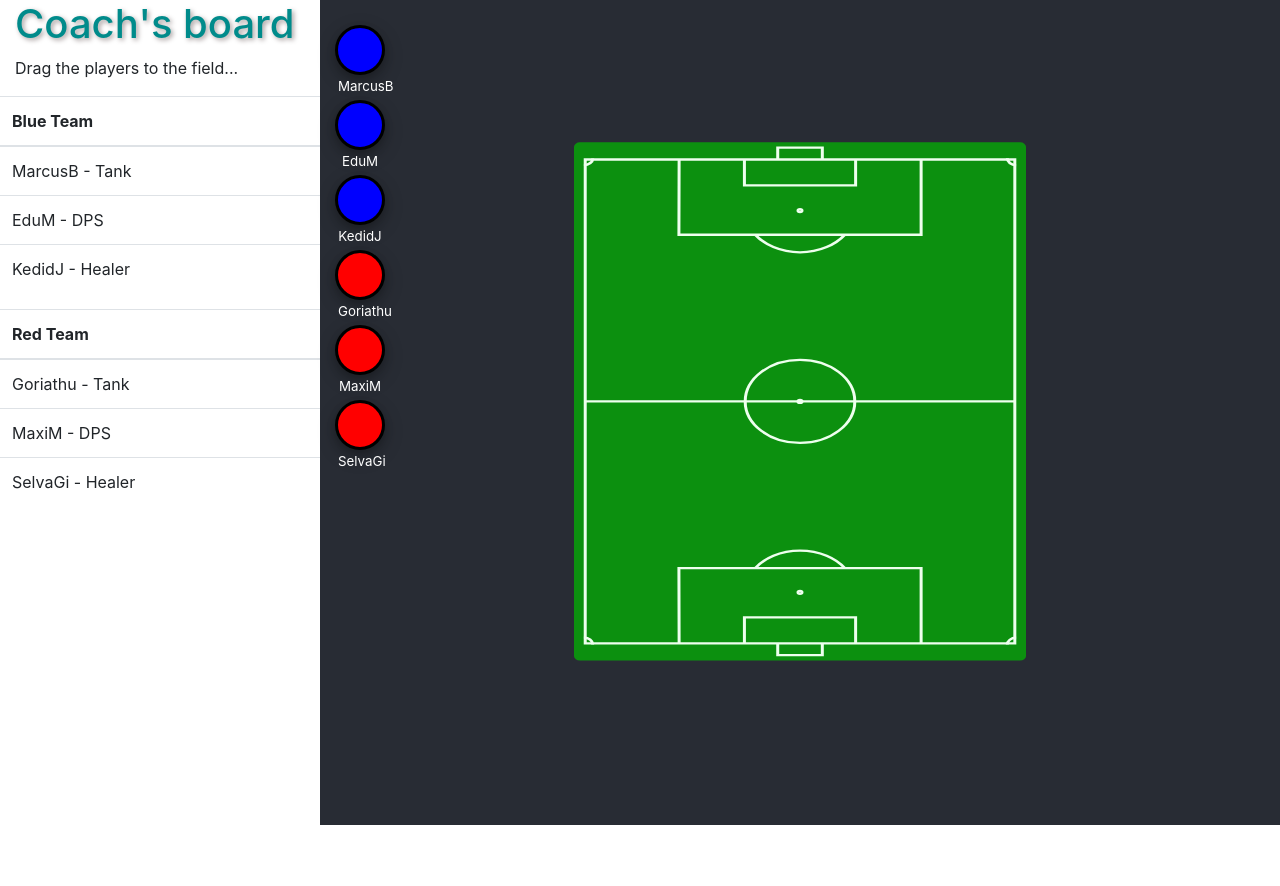
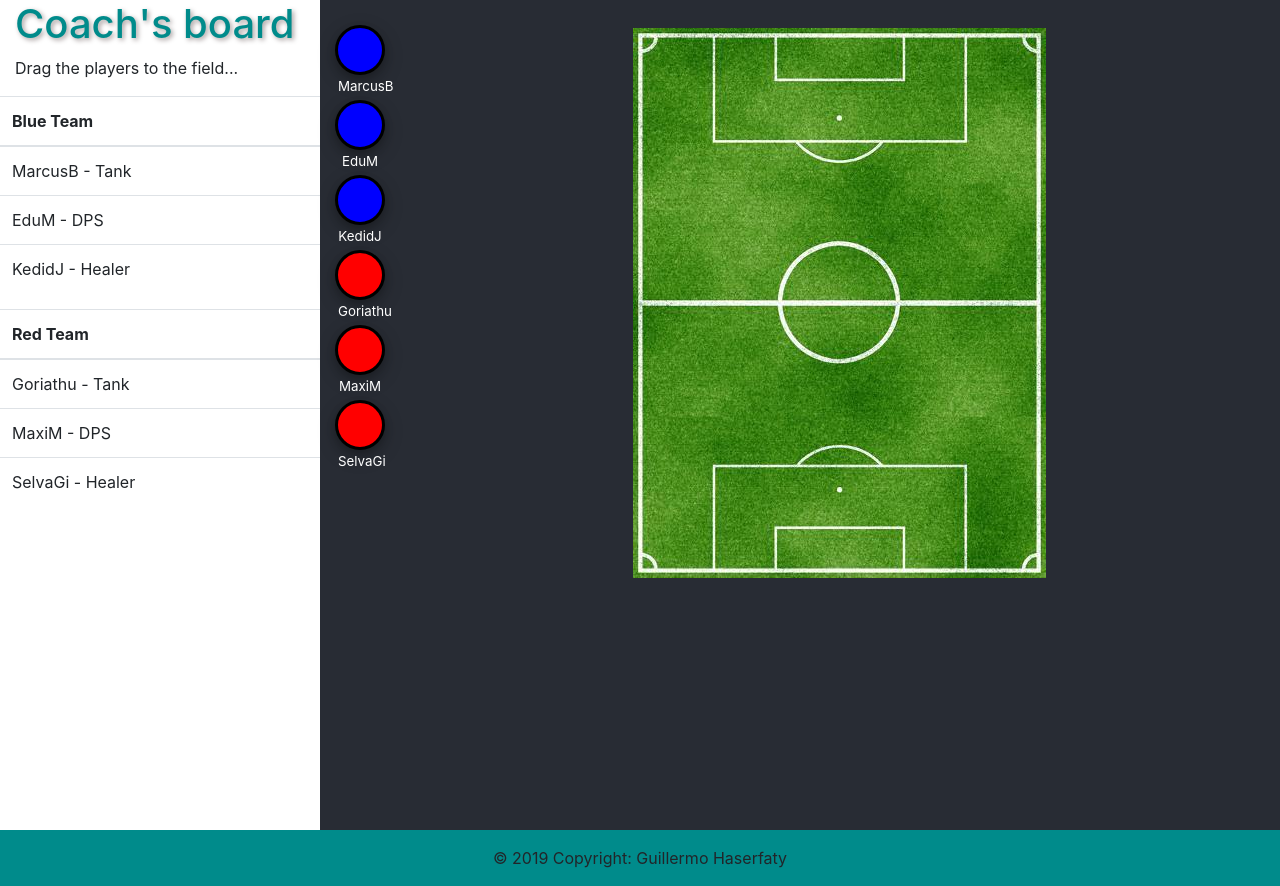
Before and after one commit to ghaserfaty/coach-challenge, a React (Create React App) app in the folder coach-app/: page / in a window 1280 px wide. Before the commit the page ends 825 px from the top, so only its background shows below. Built offline with nearby package versions, Linux system fonts and the light colour scheme.

Commit message:
footer added

```diff
--- a/coach-app/src/App.css
+++ b/coach-app/src/App.css
@@ -1,5 +1,5 @@
 .field-background {
-  background: #282c34 url('./assets/Soccer_Field_Transparant.svg') no-repeat center center;
+  background: #282c34 ;
 
 }
 
--- a/coach-app/src/App.js
+++ b/coach-app/src/App.js
@@ -6,6 +6,7 @@ import { PlayerService } from './services/players-service';
 import { isPlayersDataValid } from './utils/validations';
 import {ErrorMessage} from './components/error-message/error-message';
 import { CONSTANTS } from './utils/constants';
+import {Footer} from './components/footer/footer';
 
 const DivWithErrorHandling = ErrorMessage(({children}) => <div>{children}</div>)
 
@@ -45,6 +46,7 @@ class App extends React.Component {
 
 
       </div>
+      <Footer></Footer>
       </DivWithErrorHandling>
     );
   }
--- a/coach-app/src/components/field/field.css
+++ b/coach-app/src/components/field/field.css
@@ -3,6 +3,9 @@
     text-align: center;
     min-height: 100vh;
     color: white;
+    margin-bottom: 30px;
+}
 
-
+.field-image{
+    margin:28px;
 }
--- a/coach-app/src/components/field/field.js
+++ b/coach-app/src/components/field/field.js
@@ -1,5 +1,6 @@
 import React from 'react';
 import './field.css'
+import fieldImage from '../../assets/field.jpg';
 import Player from '../player/player';
 
 const Players = (props) => {
@@ -16,8 +17,9 @@ const Players = (props) => {
 
 export default class Field extends React.Component {
     render() {
-      return <div className='field'>
-        <Players items={this.props.players}></Players>
+      return <div className='field row'>
+        <div className='col-1'><Players items={this.props.players}></Players></div>
+        <div className='col-11'><img className='field-image' src={fieldImage} alt="" /></div>
       </div>;
     }
   }
--- /dev/null
+++ b/coach-app/src/components/footer/footer.css
@@ -0,0 +1,3 @@
+.page-footer{
+    background-color: darkcyan;
+}
--- /dev/null
+++ b/coach-app/src/components/footer/footer.js
@@ -0,0 +1,13 @@
+import React from 'react';
+import './footer.css';
+export const Footer = (props) => {
+    return(
+        <footer class="page-footer font-small blue">
+
+        <div class="footer-copyright text-center py-3">© 2019 Copyright: Guillermo Haserfaty
+
+        </div>
+
+      </footer>
+    )
+  }
--- a/coach-app/src/components/player/player.css
+++ b/coach-app/src/components/player/player.css
@@ -8,6 +8,8 @@
     margin-bottom: 20px;
     box-shadow: 0 4px 8px 0 rgba(0, 0, 0, 0.2), 0 6px 20px 0 rgba(0, 0, 0, 0.19);
     cursor: grab;
+    position: relative;
+    z-index: 32;
 }
 
 .blue{
--- a/coach-app/src/components/player/player.js
+++ b/coach-app/src/components/player/player.js
@@ -22,7 +22,7 @@ export default class Player extends React.Component {
       position={null}
       grid={[25, 25]}
       scale={1}
-      bounds='parent'
+      bounds='.field'
       >
       <div className={'player handle '+(this.getTeamClassName())}>
       <span className='name'>{this.props.name}</span>
```
Also changed, not shown: coach-app/src/assets/Soccer_Field_Transparant.svg (deleted), coach-app/src/assets/field.jpg (added).
